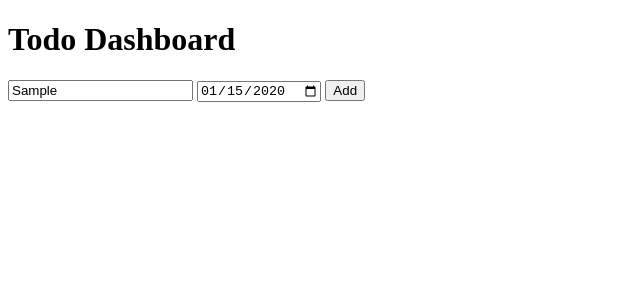
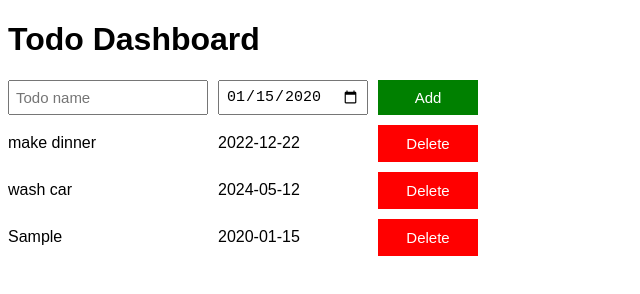
Before and after one commit to A-coderr/todo-list-js, a plain HTML site: page index.html in a window 1280 px wide. Both pictures are taken after typing "Sample", "2020-01-15" into the empty fields and a click on the button "Add". Shown: the whole page, without its empty margins (0-640 px from the left). Drawn offline with Linux system fonts and the light colour scheme.

Commit message:
Finalized the functionality for the todo list

```diff
--- a/index.css
+++ b/index.css
@@ -2,7 +2,40 @@ body{
     font-family: Arial;
 }
 
-.todo-list-css{
+.todo-list-css,
+.todo-input-grid{
     display: grid;
     grid-template-columns: 200px 150px 100px;
+    column-gap: 10px;
+    row-gap: 10px;
+    align-items: center;
 }
+
+.todo-input-grid{
+    margin-bottom: 10px;
+    align-items: stretch;
+}
+
+.name-input,
+.date-input{
+    font-size: 15px;
+    padding: 6px;
+}
+
+.add-button{
+    background-color: green;
+    color: white;
+    border: none;
+    font-size: 15px;
+    cursor: pointer;
+}
+
+.delete-button{
+    background-color: red;
+    color: white;
+    border: none;
+    font-size: 15px;
+    cursor: pointer;
+    padding-top: 10px;
+    padding-bottom: 10px;
+}
--- a/index.html
+++ b/index.html
@@ -3,12 +3,15 @@
     <head>
         <title>Todo list JS</title>
         <script src="scripts/logic.js"></script>
+        <link rel="stylesheet" href="index.css">
     </head>
     <body>
         <h1>Todo Dashboard</h1>
-        <input class="todo-input" placeholder="Todo name">
-        <input class="todo-date" type="date">
-        <button onclick="add();">Add</button>
-        <div class="todo-list todo-list-css"></div>
+        <div class="todo-input-grid">
+            <input class="todo-input name-input" placeholder="Todo name">
+            <input class="todo-date date-input" type="date">
+            <button onclick="todo_add();" class="add-button">Add</button>
+            <div class="todo-list todo-list-css"></div>
+        </div>
     </body>
 </html>
--- a/scripts/logic.js
+++ b/scripts/logic.js
@@ -1,34 +1,40 @@
 const todoList = [{
-    name: '',
-    date: ''
-}];
+        name: 'make dinner',
+        date: '2022-12-22'
+    },
+    {
+        name: 'wash car',
+        date: '2024-05-12'
+    }];
+
+
 
 function displayTodoList(){
 
     let todoListHTML = '';
 
+    /* todoList.forEach((todoObject, index) => {
+
+    }) */
+
     for(let i = 0; i < todoList.length; i++){
+
         const value = todoList[i];
-
-        //Shortcut for this line
-        //const name = todoList.name;
-        const {name} = todoList;
-        const {date} = todoList;
+        const {name, date} = value;
 
         const output = `
-            <
-            <p>
-            ${name}
-            ${date}
-            <button onclick="delete(value)">Delete</button>
-            </p>`;
+            <div>${name}</div>
+            <div>${date}</div>
+            <button onclick="todo_delete(value)" class="delete-button">Delete</button>
+            `;
+
         todoListHTML += output;
     }
     document.querySelector('.todo-list').innerHTML = todoListHTML;
 }
 
 
-function add(){
+function todo_add(){
     const inputName = document.querySelector('.todo-input');
     const inputDate = document.querySelector('.todo-date');
     const name = inputName.value;
@@ -39,12 +45,14 @@ function add(){
         date: date,
     });
 
+    console.log(todoList)
+
     displayTodoList();
 
     inputName.value = '';
 }
 
-function delete(index){
+function todo_delete(index){
     todoList.splice(index, 1);
     displayTodoList();
 }
```
